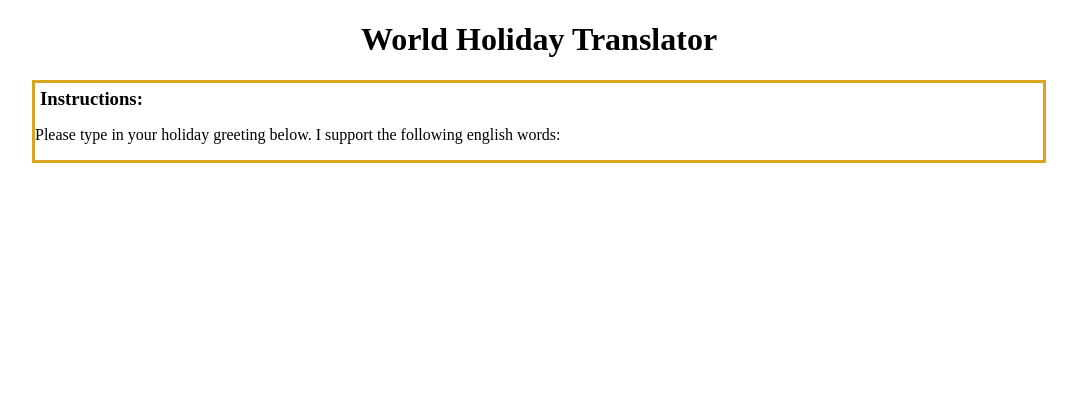
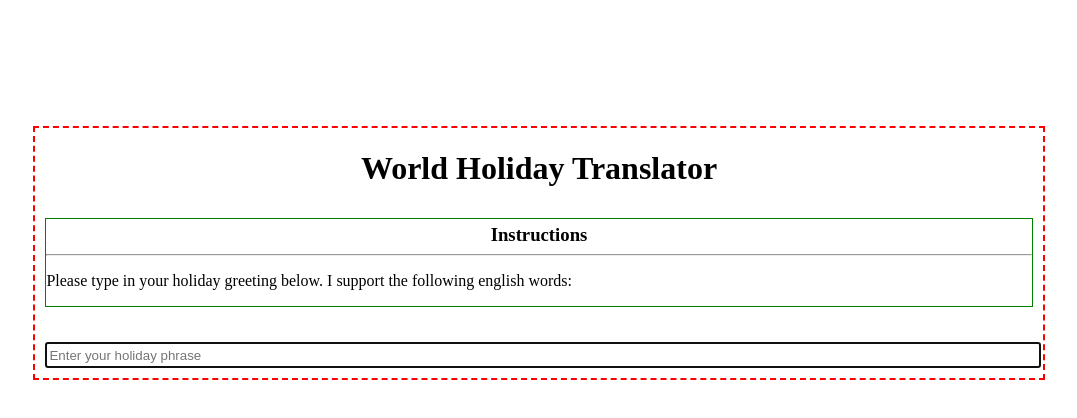
Before and after one commit to MCrank/translator, a plain HTML site: page index.html in a window 1280 px wide. Shown: the whole page, without its empty margins (101-1178 px from the left). Drawn offline with Linux system fonts and the light colour scheme.

Commit message:
Created Text Input field for user interaction

```diff
--- a/index.html
+++ b/index.html
@@ -10,11 +10,18 @@
 </head>
 
 <body>
-    <h1 id="app-header">World Holiday Translator</h1>
-    <div id="app-instruction-cards">
-        <div id="instruction-card-content">
-            <h3 id="header">Instructions:</h3>
-            <p>Please type in your holiday greeting below. I support the following english words:</p>
+    <div class="main-area">
+        <h1 id="app-header">World Holiday Translator</h1>
+        <div id="app-instruction-cards">
+            <div id="instruction-card-content">
+                <h3 id="header">Instructions</h3>
+                <hr>
+                <p>Please type in your holiday greeting below. I support the following english words:</p>
+            </div>
+
+        </div>
+        <div id="app-text-input">
+            <input type="text" name="userInput" id="user-input" autofocus placeholder="Enter your holiday phrase">
         </div>
     </div>
 
--- a/main.css
+++ b/main.css
@@ -1,19 +1,35 @@
+.main-area {
+  margin: 10%;
+  border: 2px dashed red;
+}
+
 #app-header {
   text-align: center;
 }
 
 #app-instruction-cards {
   display: flex;
-  border: 3px solid goldenrod;
   flex-wrap: wrap;
-  margin: 0px 125px;
 }
 
 #instruction-card-content {
+  margin: 10px;
   width: 100%;
+  border: 1px solid green;
 }
 
 #header {
   margin: 5px;
+  text-align: center;
   /* background: tomato; */
 }
+
+#app-text-input {
+  margin: 10px;
+  margin-top: 25px;
+}
+
+#user-input {
+  width: 100%;
+  height: 20px;
+}
```
